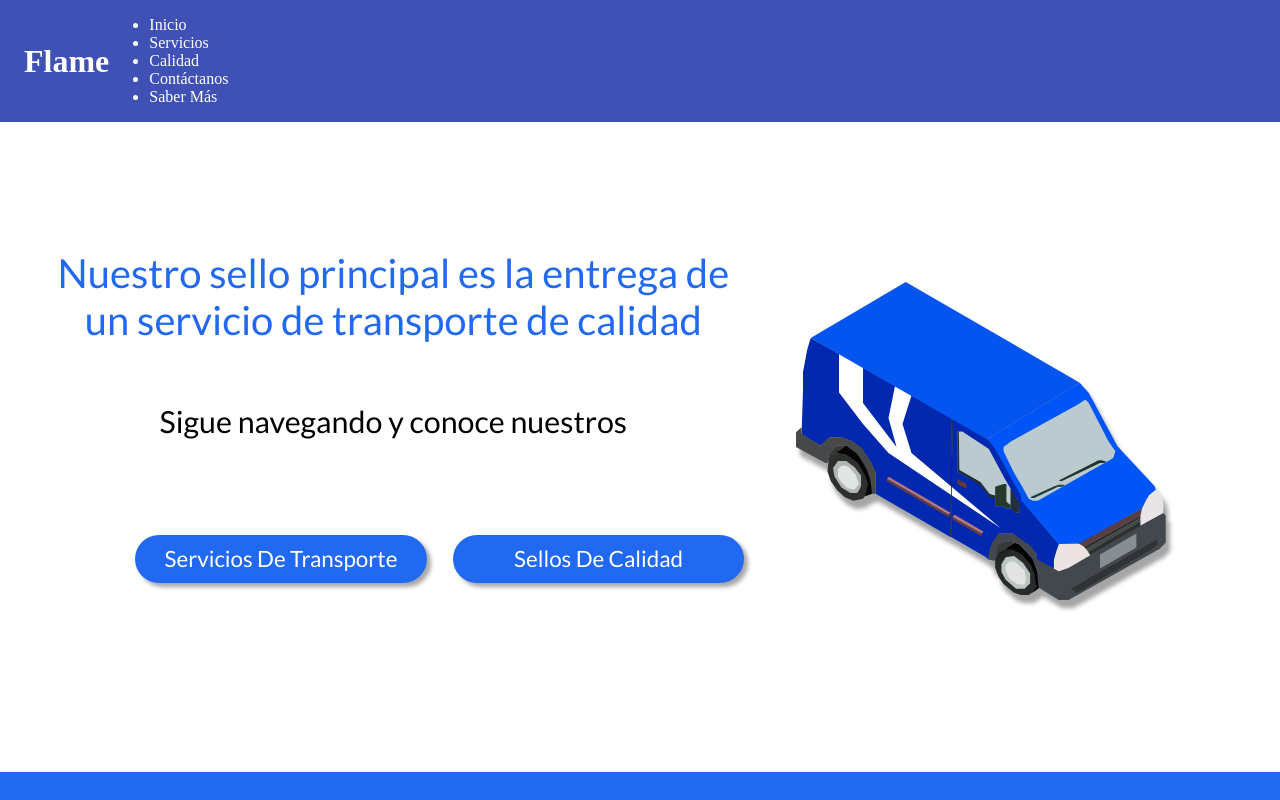
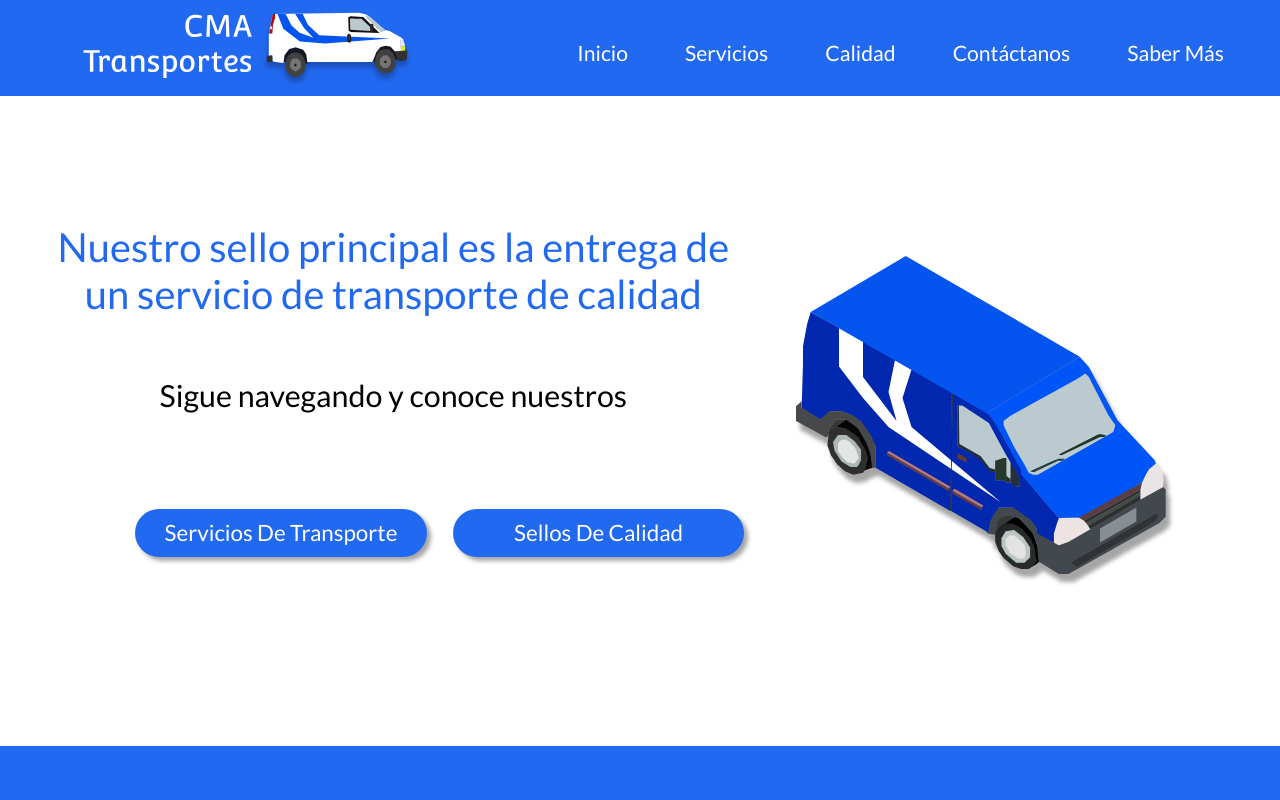
Before and after one commit to FlameTeam/CMATransportesWebPage, a React (Create React App) app: page / in a window 1280 px wide. Shown: the top 800 px of the page. Built offline with nearby package versions, Linux system fonts and the light colour scheme.

Commit message:
navbar finished for md and lg screens

```diff
--- a/src/components/Navbar.js
+++ b/src/components/Navbar.js
@@ -4,10 +4,10 @@ import PropTypes from "prop-types";
 import useStyles from "../resources/styles/sectionsStyles";
 import { selectStyle } from "../functions/functions";
 
-import { menuListItemData } from "../resources/data/menuListItemData";
-import MenuListItem from "./subcomponents/navbar/MenuListItem";
+import Logo from "./subcomponents/navbar/Logo";
+import Menu from "./subcomponents/navbar/Menu";
 
-import { AppBar, Toolbar } from "@material-ui/core";
+import { AppBar, Toolbar, Grid } from "@material-ui/core";
 
 const Navbar = ({ backgroundSection }) => {
   const classes = useStyles();
@@ -15,14 +15,15 @@ const Navbar = ({ backgroundSection }) => {
 
   return (
     <AppBar position="static">
-      <Toolbar>
-        <h1>Flame</h1>
-
-        <ul>
-          {menuListItemData.map((listItem, i) => {
-            return <MenuListItem key={i} content={listItem.content} />;
-          })}
-        </ul>
+      <Toolbar className={sectionStyle}>
+        <Grid container alignItems="center">
+          <Grid item md={5}>
+            <Logo />
+          </Grid>
+          <Grid item md={7}>
+            <Menu />
+          </Grid>
+        </Grid>
       </Toolbar>
     </AppBar>
   );
--- /dev/null
+++ b/src/components/subcomponents/navbar/Logo.js
@@ -0,0 +1,17 @@
+import React from "react";
+
+import cmaLogo from "../../../resources/images/cma-logo.svg";
+
+import { Box } from "@material-ui/core";
+
+import useStyles from "../../../resources/styles/subcomponents/logoStyle";
+
+export default function Logo() {
+  const classes = useStyles();
+
+  return (
+    <Box className={classes.logoBox}>
+      <img alt="cma-transportes" src={cmaLogo} className={classes.image} />
+    </Box>
+  );
+}
--- /dev/null
+++ b/src/components/subcomponents/navbar/Menu.js
@@ -0,0 +1,25 @@
+import React from "react";
+
+import { menuData } from "../../../resources/data/menuData";
+import { Typography } from "@material-ui/core";
+
+import useStyles from "../../../resources/styles/subcomponents/menuStyle";
+
+const Menu = () => {
+  const classes = useStyles();
+  return (
+    <ul className={classes.list}>
+      {menuData.map((listItem, i) => {
+        return (
+          <Typography>
+            <li key={i} className={classes.listItemLink}>
+              {listItem.content}
+            </li>
+          </Typography>
+        );
+      })}
+    </ul>
+  );
+};
+
+export default Menu;
--- a/src/components/subcomponents/navbar/MenuListItem.js
+++ /dev/null
@@ -1,14 +0,0 @@
-import React from "react";
-import PropTypes from "prop-types";
-
-// import useStyles from "../../../resources/styles/subcomponents/menuListItem";
-
-const MenuListItem = ({ content }) => {
-  return <li>{content}</li>;
-};
-
-export default MenuListItem;
-
-MenuListItem.propTypes = {
-  content: PropTypes.string.isRequired,
-};
--- a/src/resources/data/menuListItemData.js
+++ b/src/resources/data/menuData.js
@@ -1,4 +1,4 @@
-export const menuListItemData = [
+export const menuData = [
   {
     content: "Inicio",
   },
--- a/src/resources/styles/sectionsStyles.js
+++ b/src/resources/styles/sectionsStyles.js
@@ -2,11 +2,13 @@ import { makeStyles } from "@material-ui/core/styles";
 
 const useStyles = makeStyles((theme) => ({
   navbar: {
-    backgroundColor: "red",
+    backgroundColor: "#2269F1",
 
     [theme.breakpoints.up("xs")]: {},
     [theme.breakpoints.up("sm")]: {},
-    [theme.breakpoints.up("md")]: {},
+    [theme.breakpoints.up("md")]: {
+      padding: "0.5em 0",
+    },
     [theme.breakpoints.up("lg")]: {},
   },
 
@@ -46,7 +48,6 @@ const useStyles = makeStyles((theme) => ({
   header: {
     backgroundColor: "#FFFFFF",
 
-
     [theme.breakpoints.up("xs")]: {
       padding: "1em 1em 6em 1em",
     },
--- /dev/null
+++ b/src/resources/styles/subcomponents/logoStyle.js
@@ -0,0 +1,21 @@
+import { makeStyles } from "@material-ui/core/styles";
+
+const useStyles = makeStyles((theme) => ({
+  logoBox: {
+    display: "flex",
+    alignItems: "center",
+    cursor: "pointer",
+  },
+
+  image: {
+    [theme.breakpoints.up("xs")]: {
+      height: "70px",
+    },
+    [theme.breakpoints.up("lg")]: {
+      height: "80px",
+      paddingLeft: "2em",
+    },
+  },
+}));
+
+export default useStyles;
--- /dev/null
+++ b/src/resources/styles/subcomponents/menuStyle.js
@@ -0,0 +1,39 @@
+import { makeStyles } from "@material-ui/core/styles";
+
+const useStyles = makeStyles((theme) => ({
+  list: {
+    display: "flex",
+    justifyContent: "space-between",
+    alignItems: "center",
+    listStyleType: "none",
+
+    [theme.breakpoints.up("xs")]: {},
+    [theme.breakpoints.up("sm")]: {},
+    [theme.breakpoints.up("md")]: {
+      display: "flex",
+      paddingRight: "2em",
+    },
+    [theme.breakpoints.up("lg")]: {
+      display: "flex",
+      height: "1.8em",
+      marginTop: "1.55em",
+    },
+  },
+
+  listItemLink: {
+    color: "#FFFFFF",
+    cursor: "pointer",
+    "&:hover": {
+      borderBottom: "2px solid white",
+    },
+
+    [theme.breakpoints.up("md")]: {
+      fontSize: "1em",
+    },
+    [theme.breakpoints.up("lg")]: {
+      fontSize: "1.2em",
+    },
+  },
+}));
+
+export default useStyles;
```
Also changed, not shown: src/resources/images/cma-logo.svg (added).
